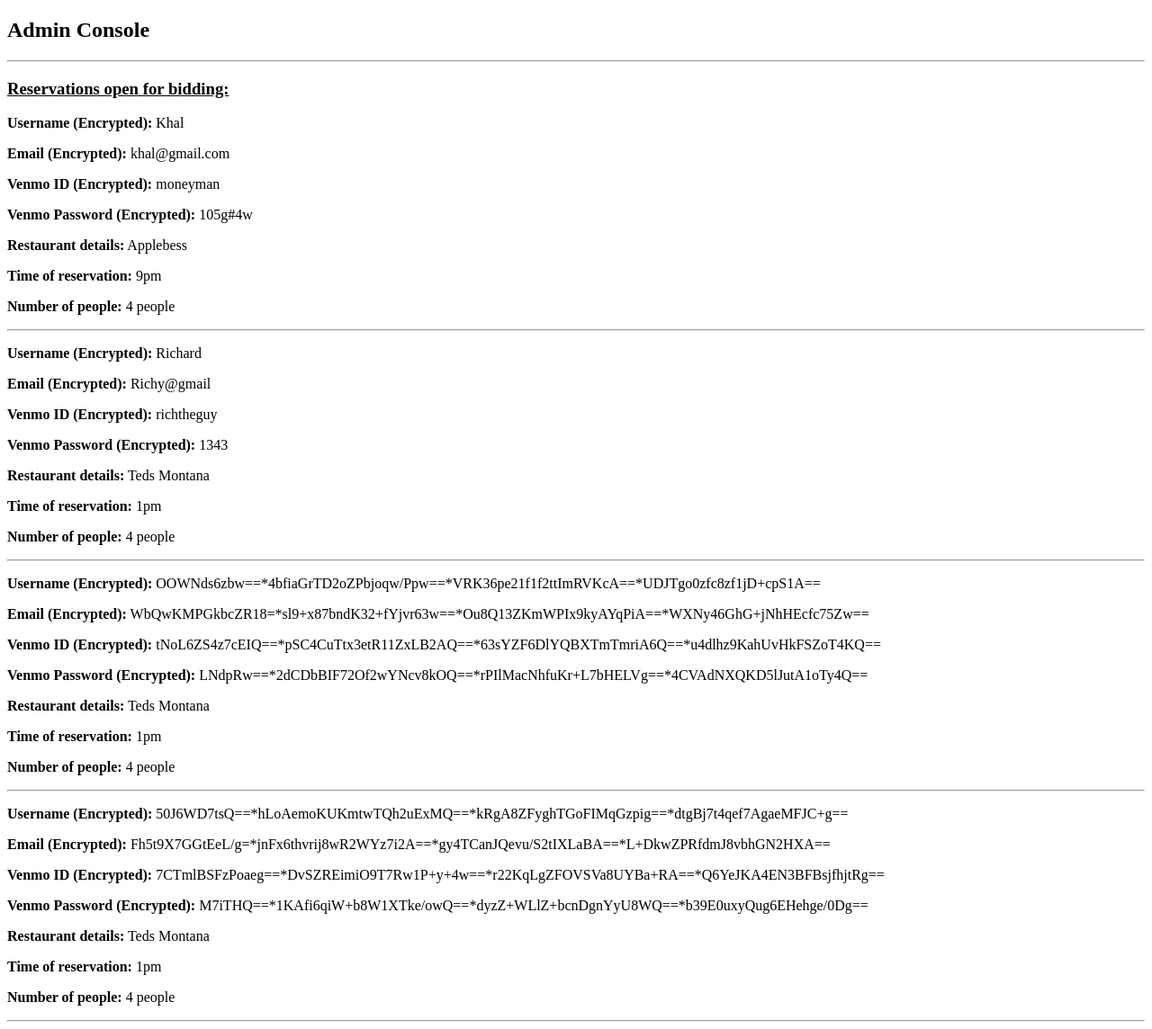
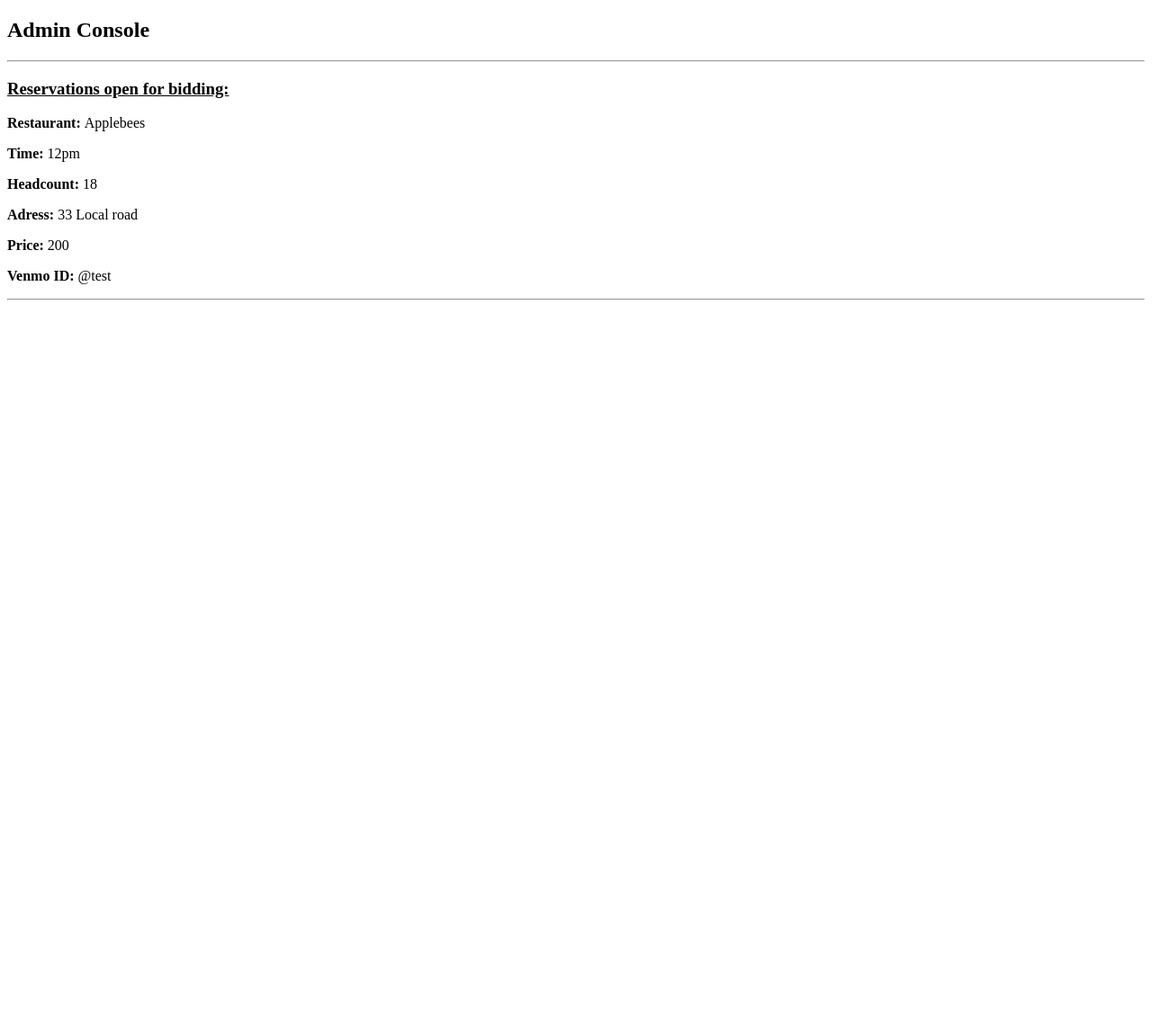
Before and after one commit to egrep6021ad/Android-Python-Backend, a Flask app: page / in a window 1280 px wide. Shown: the whole page at 90% size. After the commit the page ends 334 px from the top, so only its background shows below. Run offline with Flask 2, Linux system fonts and the light colour scheme; data comes from the database, SQL or seed files in the repository.

Commit message:
Sell a listing POSTING from a device

```diff
--- a/intitDB.py
+++ b/intitDB.py
@@ -6,11 +6,11 @@ with open('schema.sql') as f:
     connection.executescript(f.read())
 
 cur = connection.cursor()
-
+'''
 cur.execute(
     "INSERT INTO clients (username, email, venmo, venmo_pass, restaurant, time_of_reservation, number_of_people) VALUES (?,?,?,?,?,?,?)",
-    ('Khal', 'khal@gmail.com', 'moneyman', '105g#4w',
-     "Applebess", "9pm", "4 people"))
+    ('Khal', 'khal@gmail.com', 'moneyman', '105g#4w', "Applebess", "9pm",
+     "4 people"))'''
 
 connection.commit()
 connection.close()
--- a/main.py
+++ b/main.py
@@ -19,61 +19,66 @@ def get_db_connection():
     conn.row_factory = sqlite3.Row
     return conn
 
-# Module to encrypt Venmo ID's and Passwords:
+
+# Module to encrypt:
 def encrypt(arg):
-  _1_ = os.environ['horcrux_1']
-  encoded = cryptocode.encrypt(arg,_1_)
-  return encoded
+    _1_ = os.environ['horcrux_1']
+    encoded = cryptocode.encrypt(arg, _1_)
+    return encoded
+
 
 # CREATE listing API Enpoint:
 @app.route('/create/', methods=('GET', 'POST'), strict_slashes=False)
 def sell_reservation():
-  # Parse JSON data:
-  data = request.get_json()
-  username = encrypt(data['username'])
-  email = encrypt(data['email'])
-  venmo = encrypt(data['venmo_id'])
-  venmo_pass = encrypt(data['venmo_pass'])
-  restaurant = data['restaurant']
-  time_of_reservation = data['time_of_reservation']
-  number_of_people = data['number_of_people']
-  # Clean data:
+    # Parse JSON data:
+    data = request.get_json()
+    restaurant = data['restaurant']
+    time = data['time']
+    headcount = data['headcount']
+    adress = data['adress']
+    price = data['price']
+    venmo_id = data['venmo_id']
+    # Clean data:
+    print(data)
 
-  # Insert into Database:
-  conn = get_db_connection()
-  conn.execute("INSERT INTO clients (username, email, venmo, venmo_pass, restaurant, time_of_reservation, number_of_people) VALUES(?,?,?,?,?,?,?)", (username, email, venmo, venmo_pass, restaurant, time_of_reservation, number_of_people))
-  conn.commit()
-  conn.close()
-  return "[SUCESS] POST"
+    # Insert into Database:
+    conn = get_db_connection()
+    conn.execute(
+        "INSERT INTO restaurants (restaurant, reservation_time, headcount, adress, price, venmo_id) VALUES(?,?,?,?,?,?)",
+        (restaurant, time, headcount, adress, price, venmo_id))
+    conn.commit()
+    conn.close()
+
+    return "[SUCESS] POST"
 
 
 # GET listing's API Enpoint:
 @app.route('/fetch/', methods=['GET'], strict_slashes=False)
 def get_reservations():
-  conn = get_db_connection()
-  # Get all current reservations from DB:
-  reservations = conn.execute("SELECT * FROM clients").fetchall()
-  conn.close()
-  # Build array of objects:
-  json = []
-  for res in reservations:
-    temp = {
-      "username" : res['username'] ,
-      "email" : res['email'] ,
-      "venmo" : res['venmo']
-    }
-    json.append(temp)
-  # Return JSON
-  return jsonify(json)
+    conn = get_db_connection()
+    # Get all current reservations from DB:
+    reservations = conn.execute("SELECT * FROM clients").fetchall()
+    conn.close()
+    # Build array of objects:
+    json = []
+    for res in reservations:
+        temp = {
+            "username": res['username'],
+            "email": res['email'],
+            "venmo": res['venmo']
+        }
+        json.append(temp)
+    # Return JSON
+    return jsonify(json)
 
 
 # WEB Endpoint (Admin Console)
 @app.route('/')
 def index():
     conn = get_db_connection()
-    clients = conn.execute('SELECT * FROM clients').fetchall()
+    restaurants = conn.execute('SELECT * FROM restaurants').fetchall()
     conn.close()
-    return render_template('admin_access.html', clients=clients)
+    return render_template('admin_access.html', restaurants=restaurants)
 
 
 app.run(host='0.0.0.0', port=81)
--- a/templates/admin_access.html
+++ b/templates/admin_access.html
@@ -2,15 +2,15 @@
 
 {% block content %}
     <h3 style="text-decoration: underline;">Reservations open for bidding:</h3>
-    {% for client in clients %}
+    {% for restaurant in restaurants %}
         <div >
-          <p><b>Username (Encrypted):</b> {{ client['username'] }}</p>
-          <p><b>Email (Encrypted):</b> {{ client['email'] }}</p>
-          <p><b>Venmo ID (Encrypted):</b>  {{ client['venmo'] }}</p>
-          <p><b>Venmo Password (Encrypted):</b>  {{ client['venmo_pass'] }}</p>
-          <p><b>Restaurant details:</b>  {{ client['restaurant'] }}</p>
-          <p><b>Time of reservation:</b>  {{ client['time_of_reservation'] }}</p>
-          <p><b>Number of people:</b>  {{ client['number_of_people'] }}</p>
+          <p><b>Restaurant: </b> {{ restaurant['restaurant'] }}</p>
+          <p><b>Time: </b> {{ restaurant['reservation_time'] }}</p>
+          <p><b>Headcount: </b>  {{ restaurant['headcount'] }}</p>
+          <p><b>Adress: </b>  {{ restaurant['adress'] }}</p>
+          <p><b>Price: </b>  {{ restaurant['price'] }}</p>
+          <p><b>Venmo ID: </b>  {{ restaurant['venmo_id'] }}</p>
+
         </div>
 <hr/>
     {% endfor %}
```
Also changed, not shown: schema.sql (+7 -10 lines), database.db.
